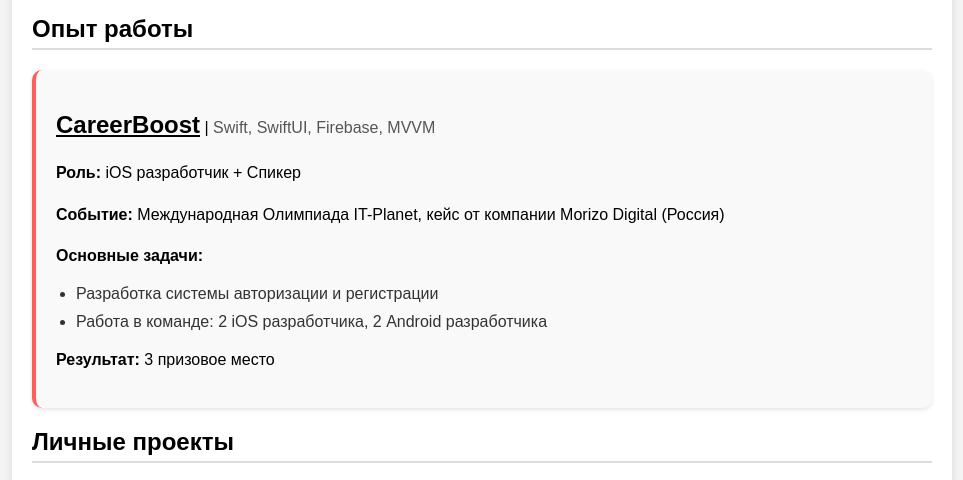
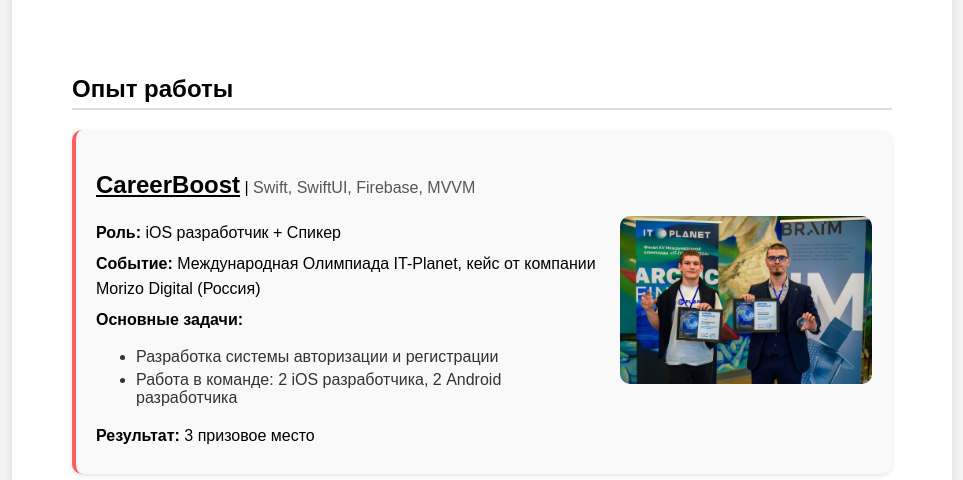
Before and after one commit to Ggamid/SiteResume, a plain HTML site: page index.html in a window 1280 px wide. Shown: the part 464-944 px from the top of the page, without its empty margins (158-1121 px from the left). Drawn offline with Linux system fonts and the light colour scheme.

Commit message:
image for wrk exp

```diff
--- a/index.html
+++ b/index.html
@@ -30,13 +30,16 @@
         </section>
 
         <section class="projects">
+
+            <section class="projects">
                 <h2>Опыт работы</h2>
-
-            <div class="work-exp">
+                <div class="project-card">
+                    <div class="project-info">
                         <p>
                             <span class="project-title">CareerBoost</span> |
                             <span class="project-stack">Swift, SwiftUI, Firebase, MVVM</span>
                         </p>
+                        <div class="project-details">
                             <p><strong>Роль:</strong> iOS разработчик + Спикер</p>
                             <p><strong>Событие:</strong> Международная Олимпиада IT-Planet, кейс от компании Morizo Digital (Россия)</p>
                             <p><strong>Основные задачи:</strong></p>
@@ -46,6 +49,12 @@
                             </ul>
                             <p><strong>Результат:</strong> 3 призовое место</p>
                         </div>
+                    </div>
+                    <div class="project-image">
+                        <img src="Morizo.jpeg" alt="Проектное фото">
+                    </div>
+                </div>
+            </section>
 
 
             <h2>Личные проекты</h2>
--- a/styles.css
+++ b/styles.css
@@ -106,12 +106,6 @@ p {
     .buttons a {
         margin-bottom: 10px;
     }
-}
-.project-title {
-    font-size: 1.5em; /* Размер шрифта для заголовка */
-    text-decoration: underline; /* Подчеркивание */
-    font-weight: bold; /* Жирный шрифт */
-
 }
 
 .project-stack {
@@ -317,3 +311,51 @@ p {
     background-color: #e0e0e0; /* Изменение цвета фона при наведении */
     border-color: #ccc; /* Цвет границы при наведении */
 }
+
+.projects {
+    margin: 0 auto;
+    max-width: 1200px;
+    padding: 20px;
+}
+
+.project-card {
+    display: flex; /* Используем Flexbox для размещения текста и изображения в одну строку */
+    align-items: center; /* Вертикальное выравнивание по центру */
+    background-color: #f9f9f9;
+    border-radius: 10px;
+    box-shadow: 0 2px 4px rgba(0, 0, 0, 0.1);
+    border-left: 4px solid #ff5e5e;
+    padding: 20px;
+    margin-bottom: 20px;
+    gap: 20px; /* Отступ между текстом и изображением */
+}
+
+.project-info {
+    flex: 2; /* Текст будет занимать 2/3 доступного пространства */
+}
+
+.project-image {
+    flex: 1; /* Изображение будет занимать 1/3 доступного пространства */
+    max-width: 300px; /* Максимальная ширина изображения */
+}
+
+.project-image img {
+    width: 100%; /* Изображение заполняет всю ширину родительского контейнера */
+    border-radius: 10px; /* Закругленные углы у изображения */
+    object-fit: cover; /* Обрезка изображения без искажения */
+}
+
+.project-title {
+    font-size: 1.5em;
+    font-weight: bold;
+     text-decoration: underline; /* Подчеркивание  */
+}
+
+.project-details ul {
+    list-style: disc;
+    padding-left: 20px;
+}
+
+.project-details p, .project-details li {
+    margin: 5px 0;
+}
```
Also changed, not shown: Morizo.jpeg (added). Lines whose indentation alone changed are shown as unchanged.
